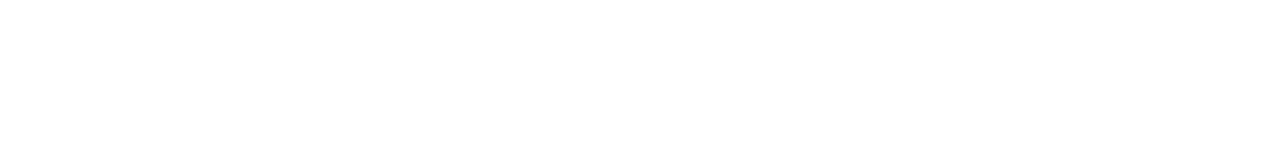
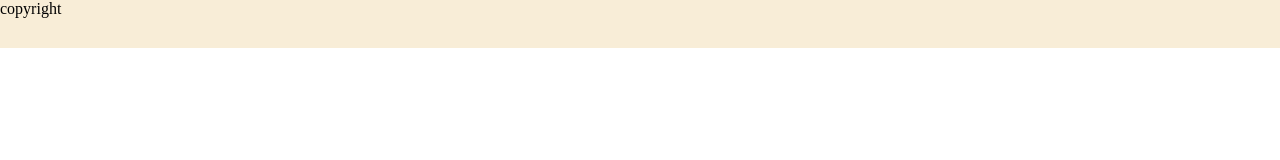
Before and after one commit to Robles19/MI-WEB, a plain HTML site: page index.html in a window 1280 px wide. Drawn offline with Linux system fonts and the light colour scheme.

Commit message:
keeped yesterdars footer

```diff
--- a/index.html
+++ b/index.html
@@ -3,9 +3,12 @@
 <head>
     <meta charset="UTF-8">
     <meta name="viewport" content="width=device-width, initial-scale=1.0">
-    <title>Document</title>
+    <link rel="stylesheet" href="style.css">
+    <title>COACHING ONLINE</title>
 </head>
 <body>
-
+    <div class="whitespace">
+        <p>copyright</p>
+    </div>
 </body>
 </html>
--- a/style.css
+++ b/style.css
@@ -0,0 +1,11 @@
+* {
+    margin: 0;
+    padding: 0;
+}
+
+.whitespace{
+    width: 100%;
+    height: 6vh;
+    background-color: #f8edd7;
+
+}
```
